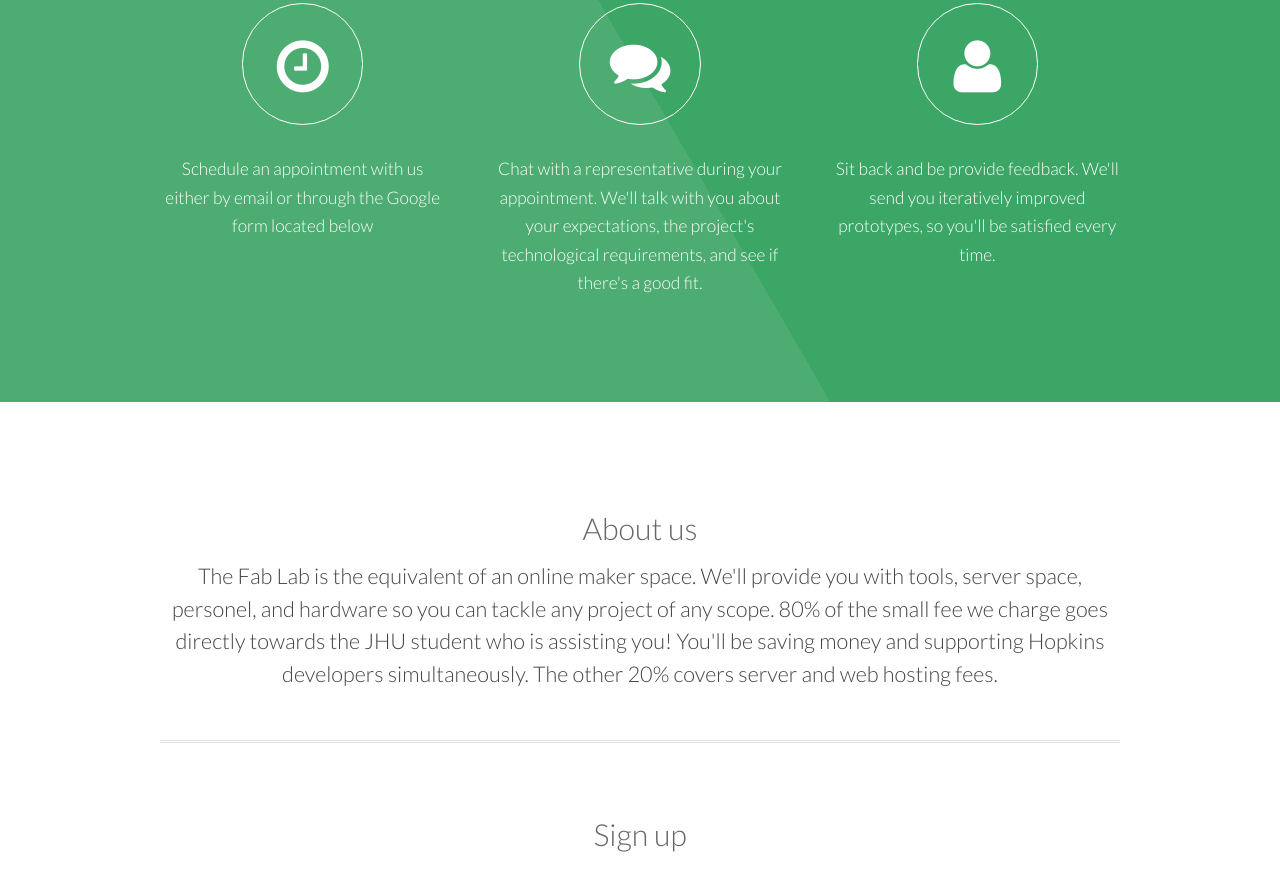
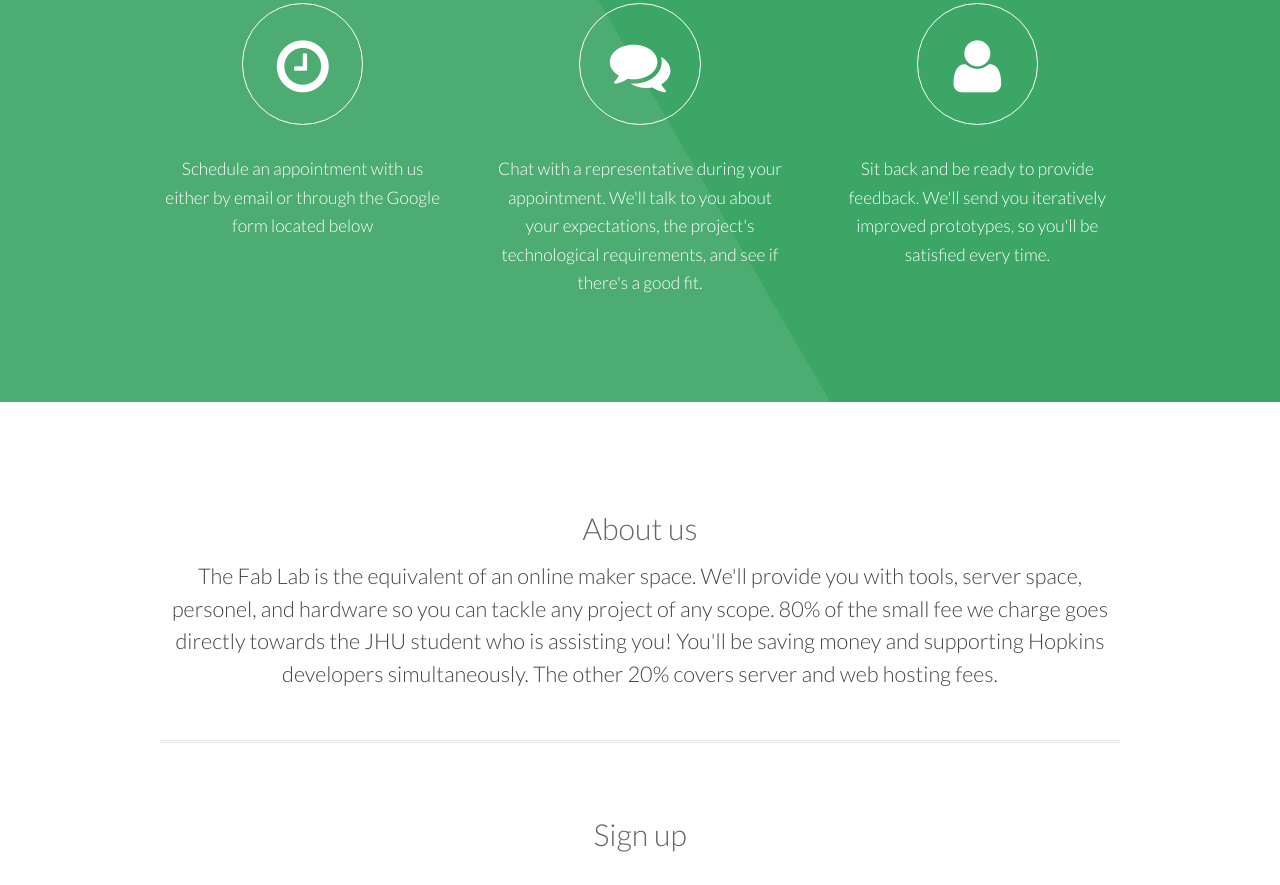
Before and after one commit to digitalfablab/digitalfablab.github.io, a plain HTML site: page index.html in a window 1280 px wide. Shown: the part 885-1770 px from the top of the page. Drawn offline with Linux system fonts and the light colour scheme.

Commit message:
Update index.html

```diff
--- a/index.html
+++ b/index.html
@@ -58,11 +58,11 @@
 						</section>
 						<section class="4u 12u$(small)">
 							<i class="icon big rounded fa-comments"></i>
-							<p>Chat with a representative during your appointment. We'll talk with you about your expectations, the project's technological requirements, and see if there's a good fit.</p>
+							<p>Chat with a representative during your appointment. We'll talk to you about your expectations, the project's technological requirements, and see if there's a good fit.</p>
 						</section>
 						<section class="4u$ 12u$(small)">
 							<i class="icon big rounded fa-user"></i>
-							<p>Sit back and be provide feedback. We'll send you iteratively improved prototypes, so you'll be satisfied every time.</p>
+							<p>Sit back and be ready to provide feedback. We'll send you iteratively improved prototypes, so you'll be satisfied every time.</p>
 						</section>
 					</div>
 				</div>
```
